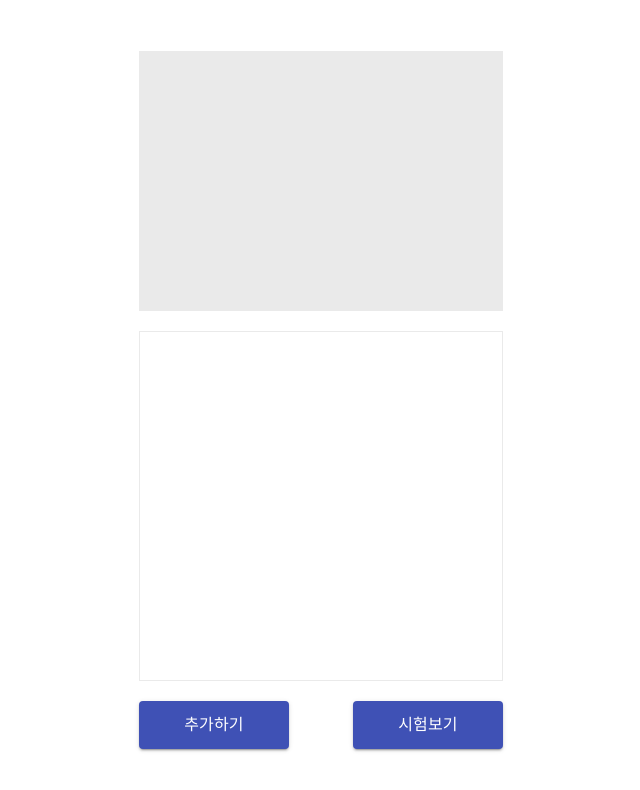
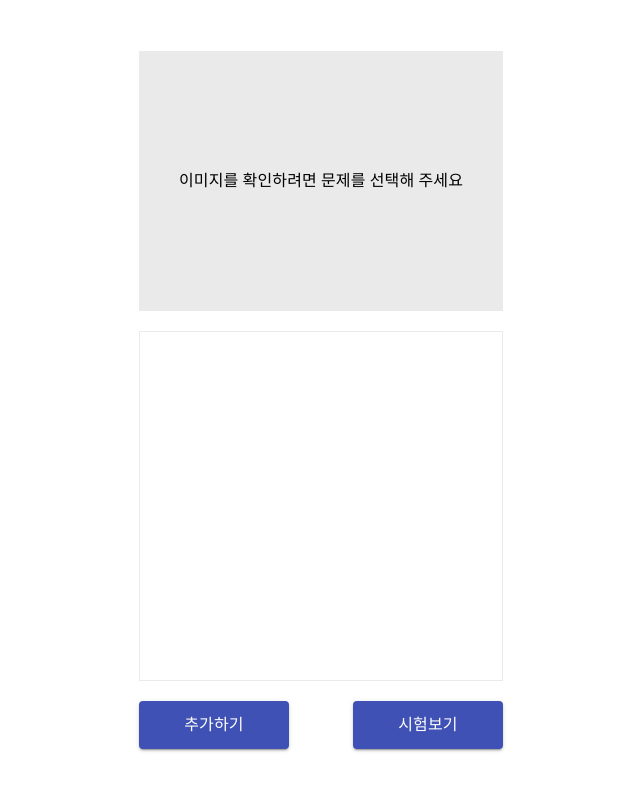
Before and after one commit to sichan75/quiz, a React (Create React App) app: page / in a window 1280 px wide. Shown: the top 790 px of the page, without its empty margins (319-959 px from the left). Built offline with nearby package versions, Linux system fonts and the light colour scheme.

Commit message:
안내 문구 추가

```diff
--- a/src/containers/home/HomeContainer.tsx
+++ b/src/containers/home/HomeContainer.tsx
@@ -132,18 +132,26 @@ export const HomeContainer = () => {
     <Wrapper>
       <HomeWrapper>
         <Exam style={{ backgroundColor: cursor !== null ? 'white' : '#eaeaea' }}>
-          {cursor !== null && (
+          {cursor !== null ? (
             <React.Fragment>
               <img src={questions[cursor].src} alt="" style={{ maxWidth: 380, maxHeight: 210, marginBottom: 8 }} />
               <Typography variant="body1">정답: {questions[cursor].right}</Typography>
             </React.Fragment>
+          ) : (
+            <Typography variant="body1" color="inherit">
+              이미지를 확인하려면 문제를 선택해 주세요
+            </Typography>
           )}
         </Exam>
         <VerticalSpacer size={20} />
         <ExamList>
           {questions.map((exam, index) => {
             return (
-              <ItemButton key={index.toString()} onClick={() => setCursor(index)} isSelected={cursor === index}>
+              <ItemButton
+                key={index.toString()}
+                onClick={() => setCursor(cursor === index ? null : index)}
+                isSelected={cursor === index}
+              >
                 <Typography style={{ marginLeft: 8 }} variant="h6">
                   {exam.right}
                 </Typography>
--- a/src/helpers/questions.ts
+++ b/src/helpers/questions.ts
@@ -1,7 +1,7 @@
 export const getSampleQuestions = () => {
-  const data = require.context('../sampleExams/', false, /\.(png|jpe?g|svg)$/) as any;
+  const data = require.context('../sampleData/', false, /\.(png|jpe?g|svg)$/) as any;
   const images = data.keys().reduce((acc: { [x: string]: any }, next: string) => {
-    acc[next.replace('./', '')] = require.context('../sampleExams/', false, /\.(png|jpe?g|svg)$/)(next);
+    acc[next.replace('./', '')] = require.context('../sampleData/', false, /\.(png|jpe?g|svg)$/)(next);
     return acc;
   }, {});
   const questions = Object.keys(images).map((key) => [key, images[key]]);
```
